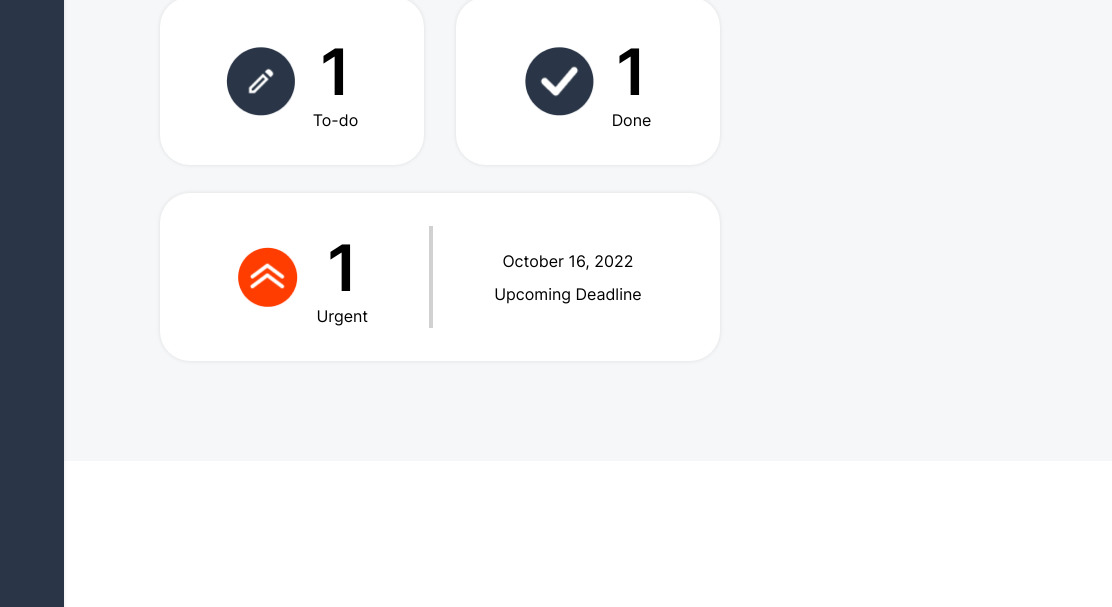
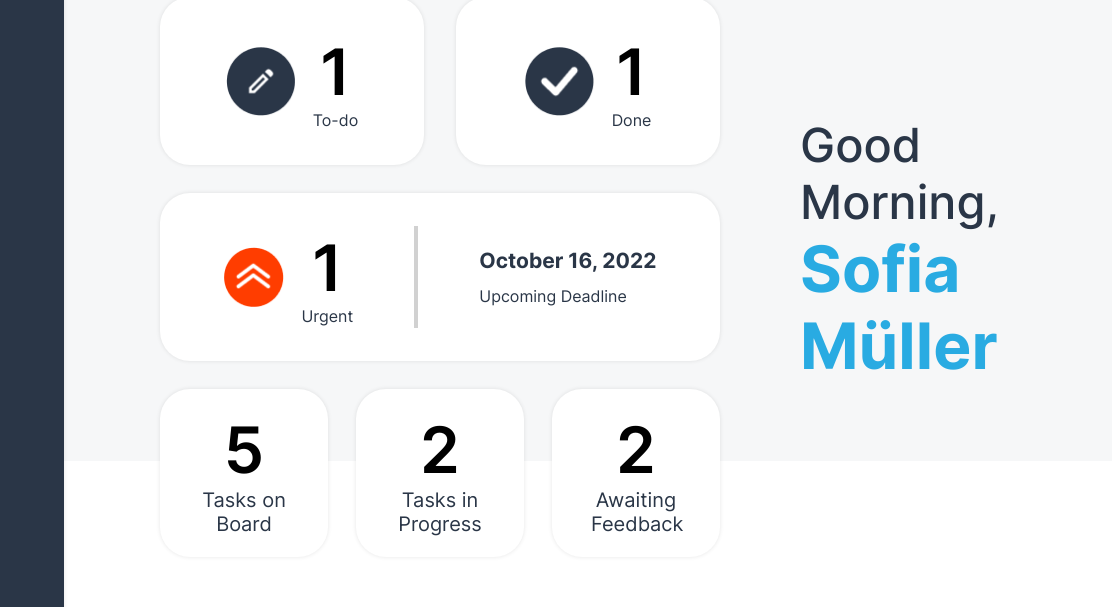
Before and after one commit to FelixWahls/Join-dummy, a plain HTML site: page summary/summary.html in a window 1280 px wide. Shown: the part 339-946 px from the top of the page, 168-1280 px from the left. Drawn offline with Linux system fonts and the light colour scheme.

Commit message:
finished summary user site and also ready for summary guest site

```diff
--- a/summary/summary.css
+++ b/summary/summary.css
@@ -1,7 +1,21 @@
+body {
+	font-size: 16px;
+}
+
 h1 {
 	font-size: 61px;
 	font-weight: 700;
 	margin: 0;
+}
+
+.flex {
+	display: flex;
+	align-items: center;
+	gap: 80px;
+}
+
+.d-none {
+	display: nonne;
 }
 
 .summary-header {
@@ -29,6 +43,10 @@ h1 {
 	display: flex;
 	flex-direction: column;
 	gap: 28px;
+}
+
+.main-tasks-container p {
+	color: #2a3647;
 }
 
 .top-row {
@@ -94,6 +112,46 @@ h1 {
 	display: flex;
 	flex-direction: column;
 	justify-content: center;
+	gap: 13px;
+	color: #2a3647;
+}
+
+.deadline-date {
+	font-weight: 700;
+	font-size: 21px;
+}
+
+.bottom-row {
+	display: flex;
+	gap: 28px;
+}
+
+.summary-btn-bottom {
+	width: 168px;
+	height: 168px;
+	display: flex;
+	flex-direction: column;
 	align-items: center;
-	gap: 13px;
+	justify-content: center;
+	gap: 0;
 }
+
+.summary-btn-bottom p {
+	font-size: 20px;
+	line-height: 24px;
+	text-align: center;
+	max-width: 90px;
+	height: 48px;
+}
+
+.greeting {
+	color: #2a3647;
+	font-size: 47px;
+	font-weight: 500;
+}
+
+#greeting-name {
+	font-size: 64px;
+	font-weight: 700;
+	color: #29abe2;
+}
--- a/summary/summary.html
+++ b/summary/summary.html
@@ -18,6 +18,7 @@
 				<span class="vertical-line"></span>
 				<p class="slogan">Key Metrics at a Glance</p>
 			</div>
+			<div class="flex">
 				<div class="main-tasks-container">
 					<div class="top-row">
 						<div class="to-do-btn summary-btn summary-btn-top">
@@ -51,7 +52,25 @@
 							</div>
 						</div>
 					</div>
-				<div class="bottom-row"></div>
+					<div class="bottom-row">
+						<div class="summary-btn summary-btn-bottom">
+							<div class="amount">5</div>
+							<p>Tasks on Board</p>
+						</div>
+						<div class="summary-btn summary-btn-bottom">
+							<div class="amount">2</div>
+							<p>Tasks in Progress</p>
+						</div>
+						<div class="summary-btn summary-btn-bottom">
+							<div class="amount">2</div>
+							<p>Awaiting Feedback</p>
+						</div>
+					</div>
+				</div>
+				<div class="wrapper">
+					<div class="greeting">Good Morning<span class="d-none">,</span></div>
+					<div id="greeting-name">Sofia Müller</div>
+				</div>
 			</div>
 		</div>
 	</body>
```
Lines whose indentation alone changed are shown as unchanged.
